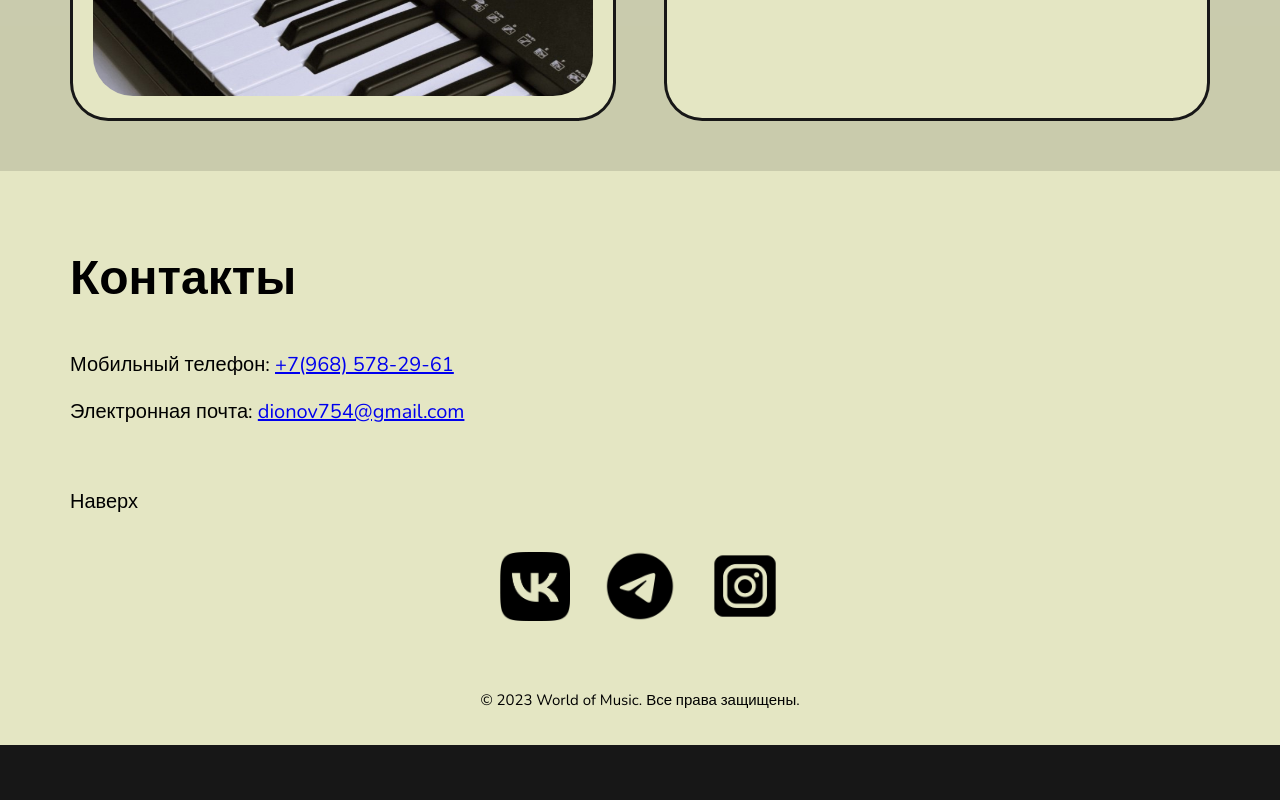
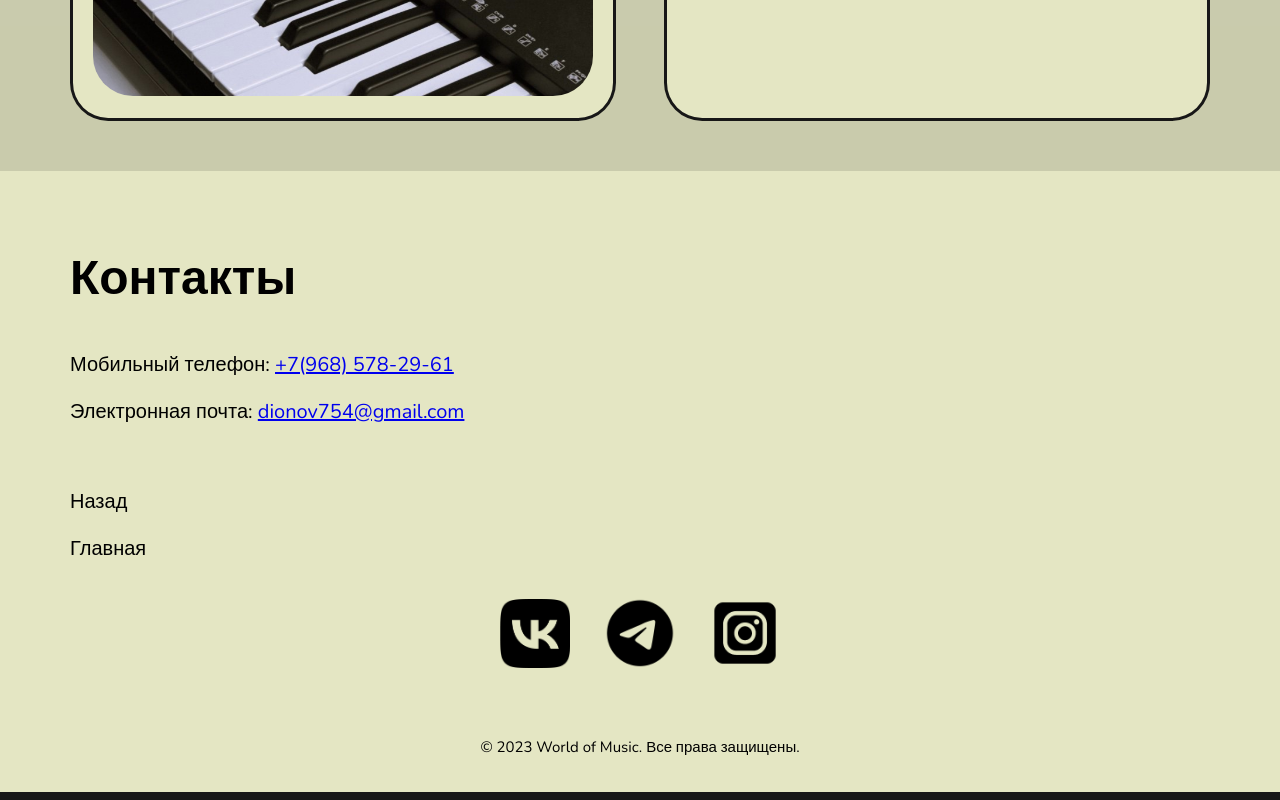
Before and after one commit to Skamurai/WoM, a plain HTML site: page keys.html in a window 1280 px wide. Shown: the part 1499-2299 px from the top of the page. Before the commit the page ends 2252 px from the top, so only its background shows below. Drawn offline with nearby package versions, Linux system fonts and the light colour scheme.

Commit message:
Update keys.html

```diff
--- a/keys.html
+++ b/keys.html
@@ -101,7 +101,8 @@
                         <h3> Электронная почта: <a href="mailto:dionov754@gmail.com">dionov754@gmail.com</a></h3>
                     </adress>
                     <br>
-                    <h3><a href="#top" class="up-we-go">Наверх</a></h3>  <!--Якорь наверх-->
+                    <h3><a href="drums.html" class="up-we-go">Назад</a></h3>
+                    <h3><a href="index.html" class="up-we-go">Главная</a></h3>
                 </div>
             </div>
 
```
